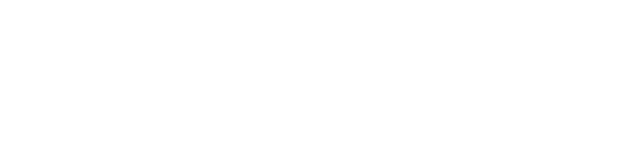
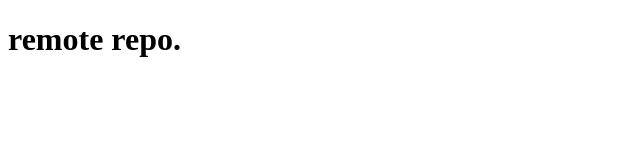
Before and after one commit to mrclap/DynamicWeb, a plain HTML site: page WebContent/index.html in a window 1280 px wide. Shown: the whole page, without its empty margins (0-640 px from the left). Drawn offline with Linux system fonts and the light colour scheme.

Commit message:
Update index.html

```diff
--- a/WebContent/index.html
+++ b/WebContent/index.html
@@ -5,6 +5,6 @@
 <title>Insert title here</title>
 </head>
 <body>
-
+  <h1>remote repo.</h1>
 </body>
 </html>
```
